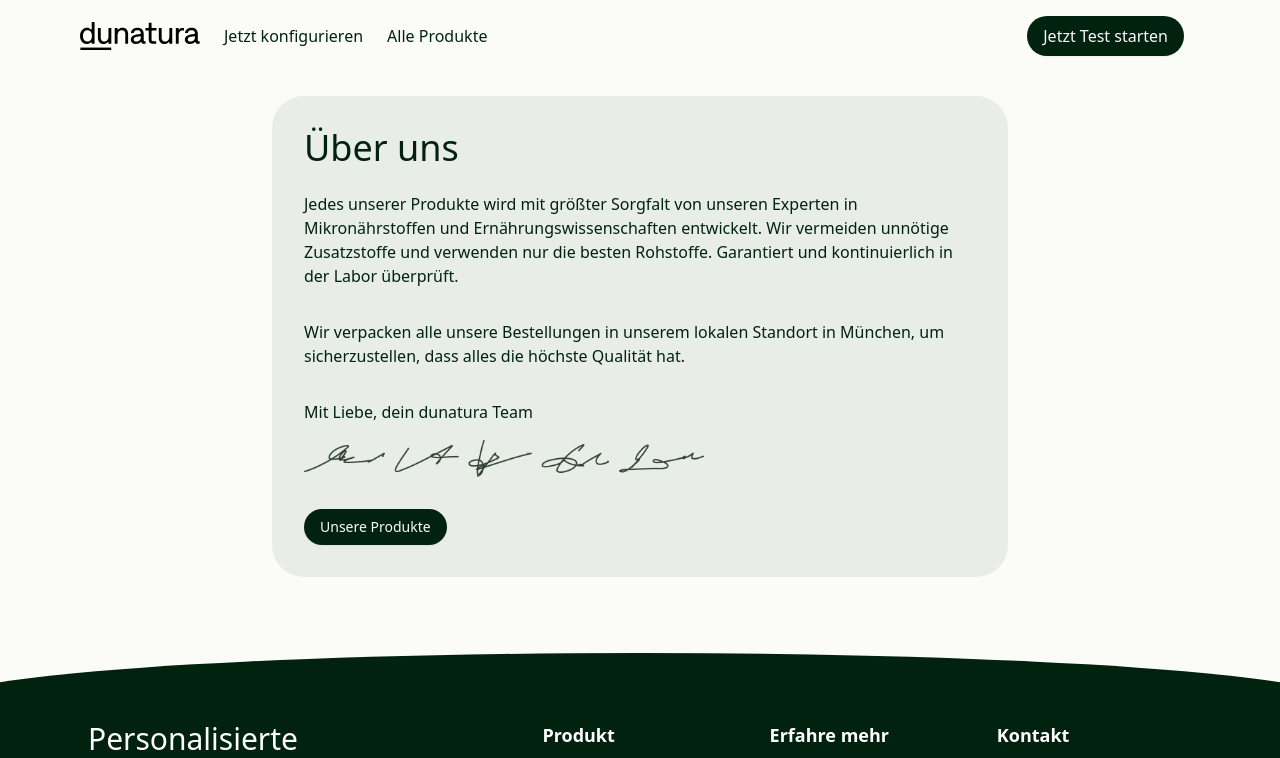
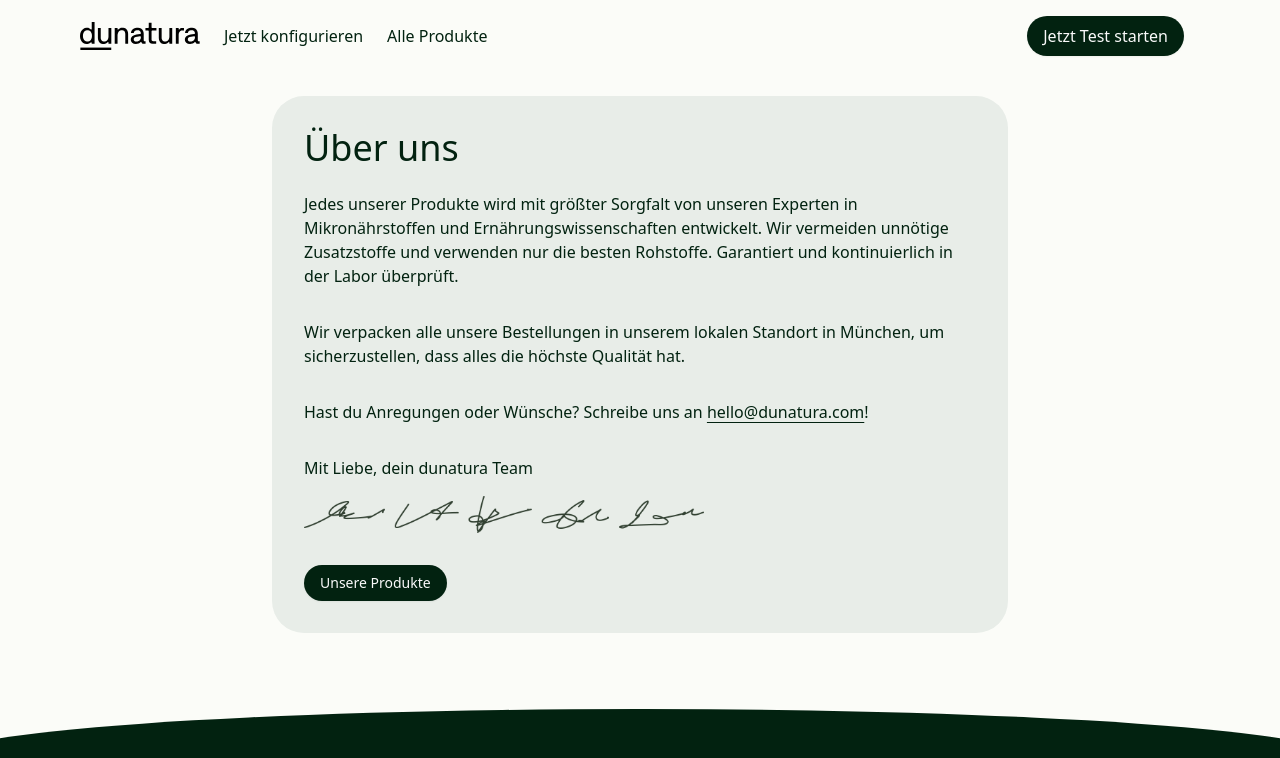
Before and after one commit to manueljenni/dunatura-headless, a Next.js app: page /about in a window 1280 px wide. Shown: the top 758 px of the page. Built offline with nearby package versions, Linux system fonts and the light colour scheme.

Commit message:
Add email

```diff
--- a/app/(default)/about/page.tsx
+++ b/app/(default)/about/page.tsx
@@ -2,6 +2,7 @@ import RoundedContainer from "@/components/custom/RoundedContainer";
 import { Button } from "@/components/primitives/button";
 import signature from "@/public/images/landing/signatures.png";
 import Image from "next/image";
+import Link from "next/link";
 
 export default function page() {
   return (
@@ -19,6 +20,16 @@ export default function page() {
               Wir verpacken alle unsere Bestellungen in unserem lokalen Standort in
               München, um sicherzustellen, dass alles die höchste Qualität hat.
             </div>
+            <div>
+              Hast du Anregungen oder Wünsche? Schreibe uns an{" "}
+              <Link
+                href="mailto:hello@dunatura.com"
+                className="underline underline-offset-4">
+                {/* TODO: Fix mailto link */}
+                hello@dunatura.com
+              </Link>
+              !
+            </div>
             <div className="space-y-4">
               <div>Mit Liebe, dein dunatura Team</div>
               <Image src={signature} alt="signature" className="w-full max-w-[400px]" />
--- a/components/MobileHeader.tsx
+++ b/components/MobileHeader.tsx
@@ -1,5 +1,6 @@
 import Link from "next/link";
 import { useEffect, useRef, useState } from "react";
+import { Button } from "./primitives/button";
 
 interface MobileHeaderProps {
   onToggle: (isOpen: boolean) => void;
@@ -79,6 +80,13 @@ export default function MobileHeader({ onToggle }: MobileHeaderProps) {
               className="block text-lg font-medium text-black hover:text-gray-700">
               Alle Produkte
             </Link>
+            <div>
+              <Link href="/questionnaire">
+                <Button asChild variant="pill" size={"pill-lg"}>
+                  <a>Zum Test</a>
+                </Button>
+              </Link>
+            </div>
             {/* <Link
               href="/"
               className="block text-lg font-medium text-black hover:text-gray-700">
--- a/components/custom/OpenLetter.tsx
+++ b/components/custom/OpenLetter.tsx
@@ -10,6 +10,7 @@ import {
 import heart from "@/public/images/icons/heart.svg";
 import signature from "@/public/images/landing/signatures.png";
 import Image from "next/image";
+import Link from "next/link";
 
 export default function OpenLetter() {
   return (
@@ -37,6 +38,16 @@ export default function OpenLetter() {
                   Wir verpacken alle unsere Bestellungen in unserem lokalen Lager in
                   München, um sicherzustellen, dass alles die höchste Qualität hat.
                 </div>
+                <div>
+                  Hast du Anregungen oder Wünsche? Schreibe uns an{" "}
+                  <Link
+                    href="mailto:hello@dunatura.com"
+                    className="underline underline-offset-4">
+                    {/* TODO: Fix mailto link */}
+                    hello@dunatura.com
+                  </Link>
+                  !
+                </div>
                 <div className="space-y-4">
                   <div>Mit Liebe, dein dunatura Team</div>
                   <Image src={signature} alt="signature" className="w-full pb-4" />
```
